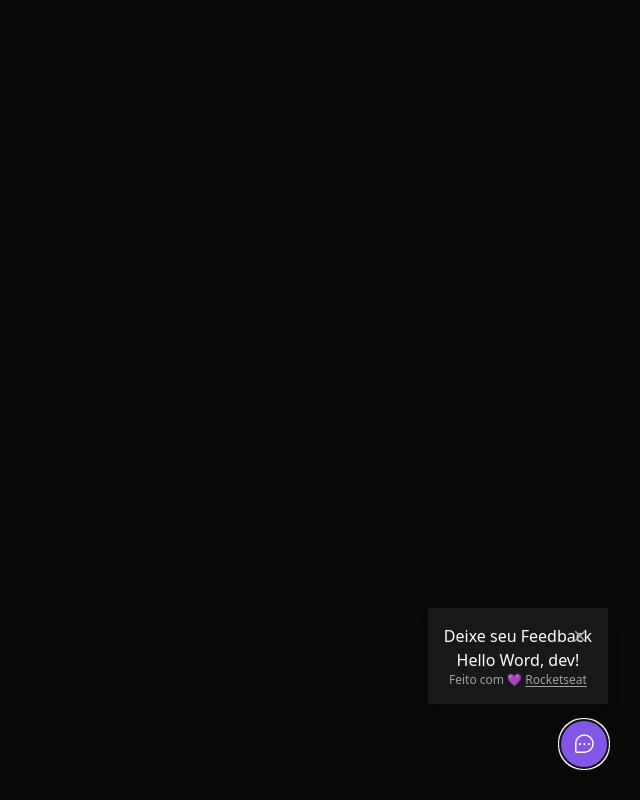
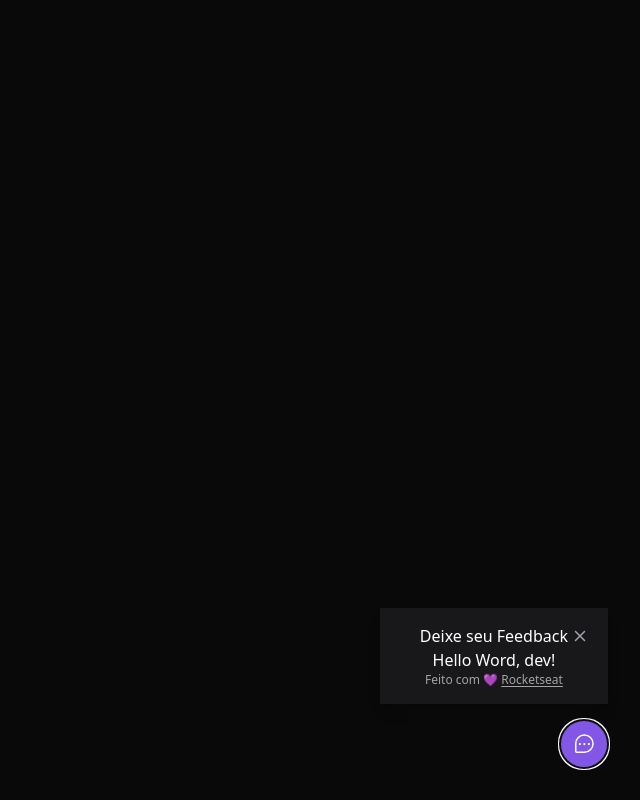
Before and after one commit to douglasabnovato/feedback-widget, a React (Vite) app in the folder web/: page / in a window 1280 px wide. Both pictures are taken after a click on the button "Feedback". Shown: the whole page, without its empty margins (640-1280 px from the left). Built offline with nearby package versions, Linux system fonts and the light colour scheme.

Commit message:
posicionamento do closeButton

```diff
--- a/web/src/components/WidgetForm.tsx
+++ b/web/src/components/WidgetForm.tsx
@@ -6,7 +6,7 @@ export function WidgetForm(){
         <div className="bg-zinc-900 p-4 relative rounded-2x1 mb-4 flex flex-col items-center shadow-lg w-[calc(100vw-2rem) md:w-auto]">
 
             <header>
-                <span>Deixe seu Feedback</span>
+                <span className="mx-6">Deixe seu Feedback </span>
                 <CloseButton/>
             </header>
 
```
